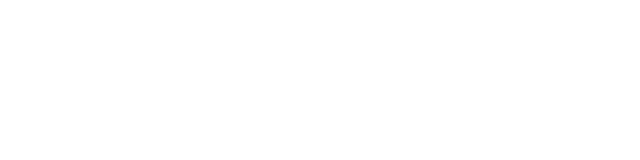
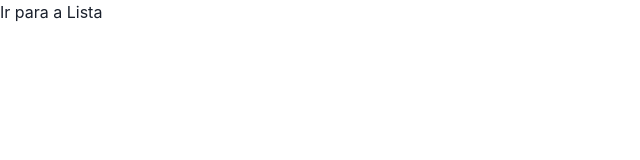
Before and after one commit to ellenmariadev/rtkquery-pokedex, a React (Vite) app: page / in a window 1280 px wide. Shown: the top 160 px of the page, without its empty margins (0-640 px from the left). Built offline with nearby package versions, Linux system fonts and the light colour scheme.

Commit message:
feat(router): route navigation \ Create Home and List page with navigation. Dependencies: react-router-dom

```diff
--- a/src/App.jsx
+++ /dev/null
@@ -1,5 +0,0 @@
-function App() {
-  return <div className="App"></div>;
-}
-
-export default App;
--- a/src/main.jsx
+++ b/src/main.jsx
@@ -1,9 +1,13 @@
 import React from "react";
 import ReactDOM from "react-dom/client";
-import App from "./App";
+import { RouterProvider } from "react-router-dom";
+import { router } from "./routes/rootRouter";
+import { ChakraProvider } from "@chakra-ui/react";
 
 ReactDOM.createRoot(document.getElementById("root")).render(
   <React.StrictMode>
-    <App />
-  </React.StrictMode>
+    <ChakraProvider>
+      <RouterProvider router={router} />
+    </ChakraProvider>
+  </React.StrictMode>,
 );
--- /dev/null
+++ b/src/pages/404/index.jsx
@@ -0,0 +1,3 @@
+export const ErrorPage = () => {
+  return <div>ErrorPage</div>;
+};
--- /dev/null
+++ b/src/pages/Home/index.jsx
@@ -0,0 +1,12 @@
+import { Link } from "@chakra-ui/react";
+import { Link as RouterLink } from "react-router-dom";
+
+export const Home = () => {
+  return (
+    <div>
+      <Link as={RouterLink} to="/list">
+        Ir para a Lista
+      </Link>
+    </div>
+  );
+};
--- /dev/null
+++ b/src/pages/List/index.jsx
@@ -0,0 +1,12 @@
+import { Link } from "@chakra-ui/react";
+import { Link as RouterLink } from "react-router-dom";
+
+export const List = () => {
+  return (
+    <div>
+      <Link as={RouterLink} to="/">
+        Voltar
+      </Link>
+    </div>
+  );
+};
--- /dev/null
+++ b/src/pages/index.js
@@ -0,0 +1,3 @@
+export * from "./404";
+export * from "./Home";
+export * from "./List";
--- /dev/null
+++ b/src/routes/rootRouter.jsx
@@ -0,0 +1,14 @@
+import { createBrowserRouter } from "react-router-dom";
+import { List, Home, ErrorPage } from "@/pages";
+
+export const router = createBrowserRouter([
+  {
+    path: "/",
+    element: <Home />,
+    errorElement: <ErrorPage />,
+  },
+  {
+    path: "/list",
+    element: <List />,
+  },
+]);
```
